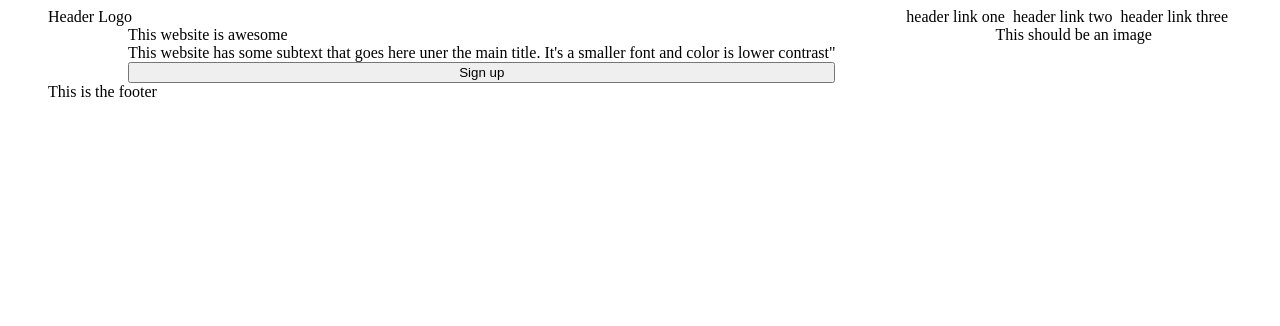
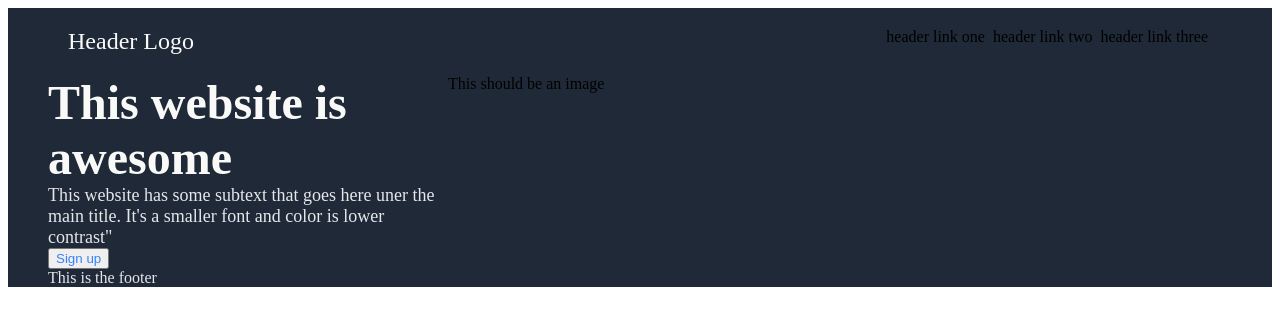
Before and after one commit to datruth29/odin_landing_page, a plain HTML site: page index.html in a window 1280 px wide. Drawn offline with Linux system fonts and the light colour scheme.

Commit message:
Added header, signup container, and footer
This includes adding some of the font styles based on the odin style guide. Layout is still being worked on.

```diff
--- a/index.html
+++ b/index.html
@@ -9,6 +9,7 @@
         <title></title>
     </head>
     <body>
+        <div class="container">
         <div class="header-container">
             <div class="header-logo">Header Logo</div>
             <ul class="header-nav">
@@ -23,8 +24,9 @@
                 <div class="subtext">This website has some subtext that goes here uner the main title. It's a smaller font and color is lower contrast"</div>
                 <button>Sign up</button>
             </div>
-            <div>This should be an image</div>
+            <div class="image">This should be an image</div>
         </div>
         <div class="footer">This is the footer</div>
+        </div>
     </body>
 </html>
--- a/style.css
+++ b/style.css
@@ -1,11 +1,3 @@
-body {
-    display:flex;
-    flex-direction: column;
-    padding-left: 40px;
-    padding-right: 40px;
-    min-height: 100vh;
-}
-
 ul {
     text-decoration: none;
     list-style: none;
@@ -13,9 +5,39 @@ ul {
     padding: 0;
 }
 
+button {
+    color: #3882f6;
+}
+
+.title {
+    font-size: 48px;
+    font-weight: bolder;
+    color: #f9faf8;
+}
+
+.subtext {
+    font-size: 18px;
+    color: #e5e7eb;
+}
+
+.header-logo {
+    font-size: 24px;
+    color: #f9faf8;
+}
+
+.container {
+    display: flex;
+    flex-direction: column;
+    background-color: #1f2937;
+    padding-left: 40px;
+    padding-right: 40px;
+}
+
+
 .header-container {
     display:flex;
     justify-content: space-between;
+    padding: 20px;
 }
 .header-nav {
    display:flex;
@@ -28,11 +50,19 @@ ul {
 
 .top-container {
     display:flex;
-    justify-content: space-around
+    justify-content: flex-start;
+    align-items: flex-start;
 }
 
 .signup-container {
     display: flex;
     flex-direction: column;
-    flex-wrap: wrap;
+    align-items: flex-start;
+    max-width: 400px;
+
 }
+
+.footer {
+    background-color: #1f2937;
+    color: #e5e7eb;
+}
```
